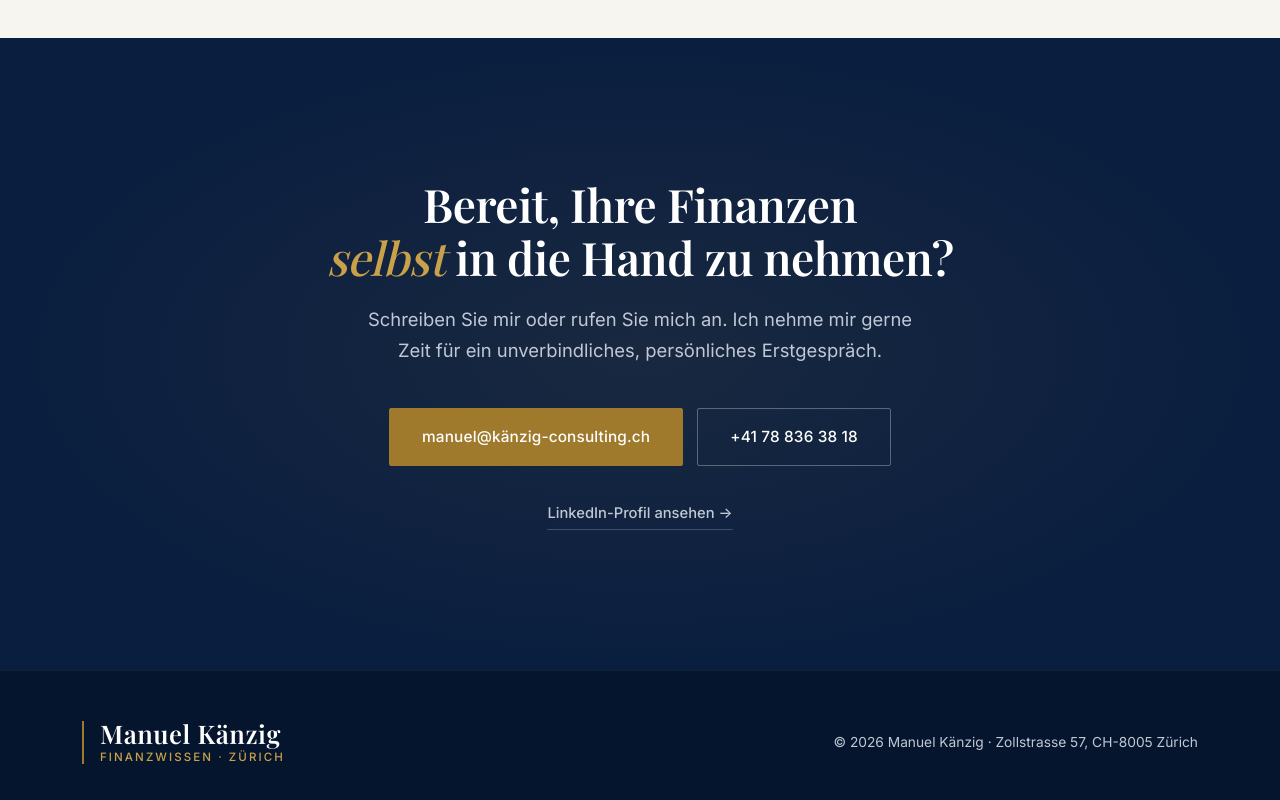
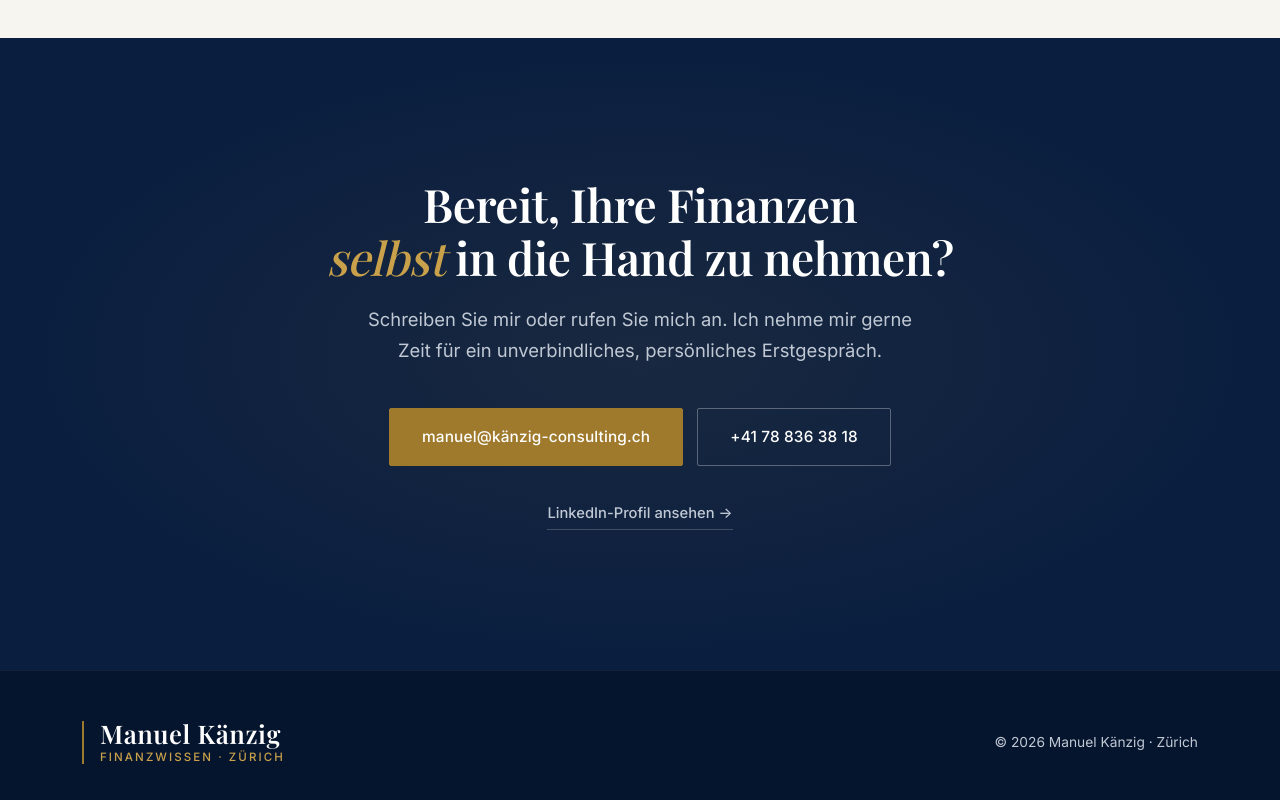
Before and after one commit to mrkg90/K-Consulting, a website: page index.html in a window 1280 px wide. Shown: the part 4237-5037 px from the top of the page. Drawn offline with nearby package versions, Linux system fonts and the light colour scheme; a web font is replaced by a local one.

Commit message:
Remove street address from footer

```diff
--- a/index.html
+++ b/index.html
@@ -652,7 +652,7 @@ footer{
         <em>Finanzwissen · Zürich</em>
       </div>
     </div>
-    <p>© <span id="year"></span> Manuel Känzig · Zollstrasse 57, CH-8005 Zürich</p>
+    <p>© <span id="year"></span> Manuel Känzig · Zürich</p>
   </div>
 </footer>
 
```
